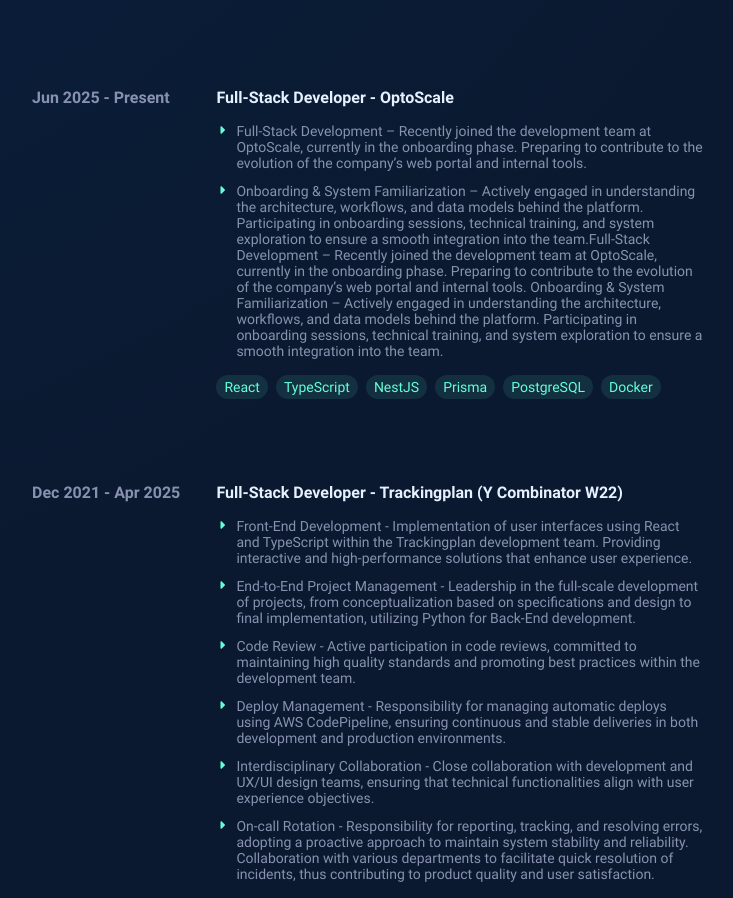
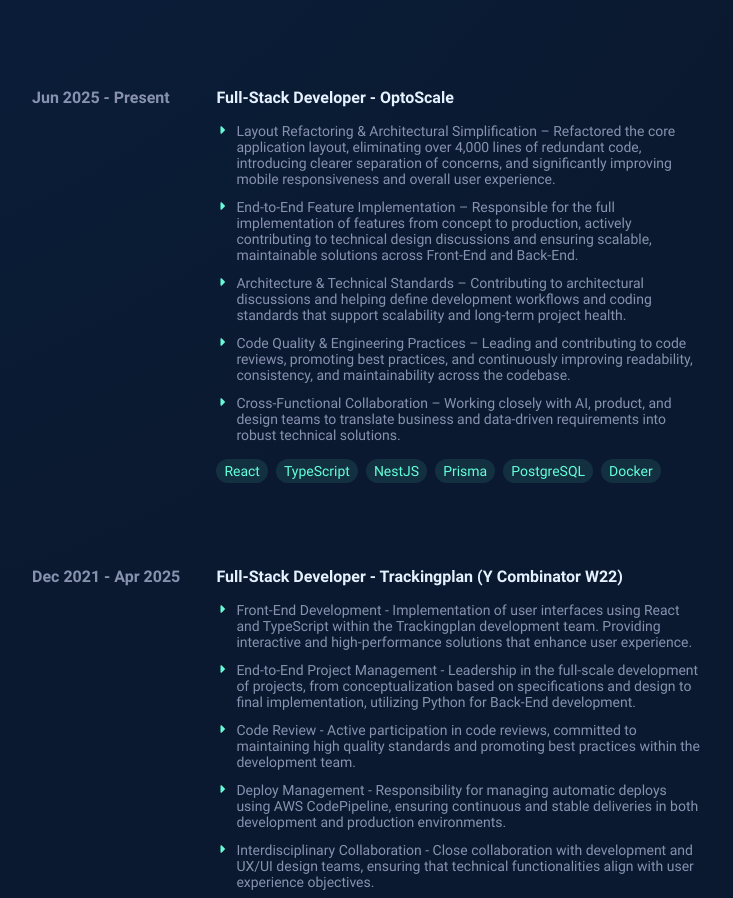
Before and after one commit to JordiLakland/resume-jordi-canto-galvez, a React (Vite) app: page / in a window 1280 px wide. Shown: the part 780-1678 px from the top of the page, without its empty margins (464-1197 px from the left). Built offline with nearby package versions, Linux system fonts and the light colour scheme.

Commit message:
Refactor OptoScale experience data to enhance clarity and detail, adding specific role functions and responsibilities that align with current contributions and technical standards.

```diff
--- a/src/data/experience.ts
+++ b/src/data/experience.ts
@@ -13,8 +13,11 @@
     company: "OptoScale",
     companyLink: "https://optoscale.no/?lang=en",
     roleFunctions: [
-        "Full‑Stack Development – Recently joined the development team at OptoScale, currently in the onboarding phase. Preparing to contribute to the evolution of the company’s web portal and internal tools.",
-        "Onboarding & System Familiarization – Actively engaged in understanding the architecture, workflows, and data models behind the platform. Participating in onboarding sessions, technical training, and system exploration to ensure a smooth integration into the team.Full‑Stack Development – Recently joined the development team at OptoScale, currently in the onboarding phase. Preparing to contribute to the evolution of the company’s web portal and internal tools. Onboarding & System Familiarization – Actively engaged in understanding the architecture, workflows, and data models behind the platform. Participating in onboarding sessions, technical training, and system exploration to ensure a smooth integration into the team.",
+        "Layout Refactoring & Architectural Simplification – Refactored the core application layout, eliminating over 4,000 lines of redundant code, introducing clearer separation of concerns, and significantly improving mobile responsiveness and overall user experience.",
+        "End-to-End Feature Implementation – Responsible for the full implementation of features from concept to production, actively contributing to technical design discussions and ensuring scalable, maintainable solutions across Front-End and Back-End.",
+        "Architecture & Technical Standards – Contributing to architectural discussions and helping define development workflows and coding standards that support scalability and long-term project health.",
+        "Code Quality & Engineering Practices – Leading and contributing to code reviews, promoting best practices, and continuously improving readability, consistency, and maintainability across the codebase.",
+        "Cross-Functional Collaboration – Working closely with AI, product, and design teams to translate business and data-driven requirements into robust technical solutions.",
     ],
     labels: ["React", "TypeScript", "NestJS", "Prisma", "PostgreSQL", "Docker"],
 };
```
